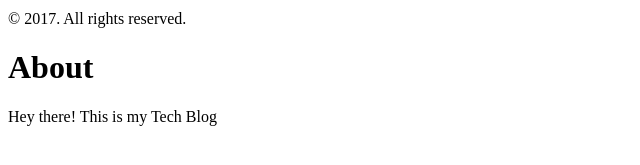
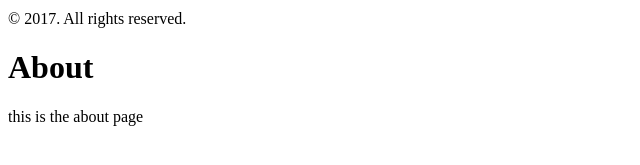
Before and after one commit to vinaymundada27/vinaymundada27.github.io, a Jekyll site: the page built from about.md, in a window 1280 px wide. Shown: the part 138-303 px from the top of the page, without its empty margins (0-640 px from the left). Built offline with Jekyll 4.4.1, drawn with Linux system fonts in a browser that asks for light colours; Markdown is read by kramdown in place of the engine named in the settings.

Commit message:
Added small changes

```diff
--- a/_config.yml
+++ b/_config.yml
@@ -19,7 +19,6 @@ author:
     url   :            https://www.linkedin.com/in/vinaymundada27/
 
 paginate:         5
-pages   :         5
 
 # Custom vars
 github:
--- a/_layouts/default.html
+++ b/_layouts/default.html
@@ -3,7 +3,7 @@
 
   {% include head.html %}
 
-  <body>
+  <body class="theme-base-08">
 
     {% include sidebar.html %}
 
--- a/about.md
+++ b/about.md
@@ -4,5 +4,5 @@ title: About
 ---
 
 <p class="message">
-  Hey there! This is my Tech Blog
+  this is the about page
 </p>
--- a/index.html
+++ b/index.html
@@ -4,7 +4,6 @@ title: Home
 ---
 
 <div class="posts">
-    <!-- <p> All my posts ... </p> -->
   {% for post in paginator.posts %}
   <div class="post">
     <h1 class="post-title">
```
Also changed, not shown: 1 other file.
